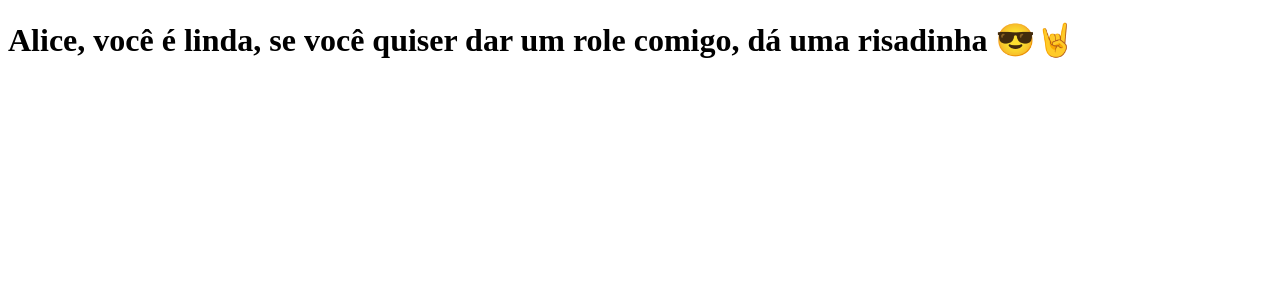
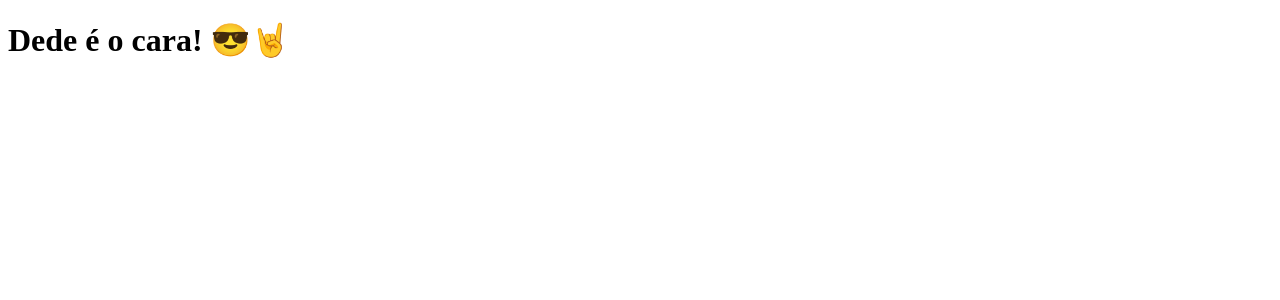
Before and after one commit to jocyneto/clone-tabnews, a Next.js app: page / in a window 1280 px wide. Shown: the top 300 px of the page. Built offline with nearby package versions, Linux system fonts and the light colour scheme.

Commit message:
alteracao para o dede ver

```diff
--- a/pages/index.js
+++ b/pages/index.js
@@ -1,7 +1,7 @@
 function Home() {
   return (
     <h1>
-      Alice, você é linda, se você quiser dar um role comigo, dá uma risadinha
+      Dede é o cara!
       😎🤘
     </h1>
   );
```
